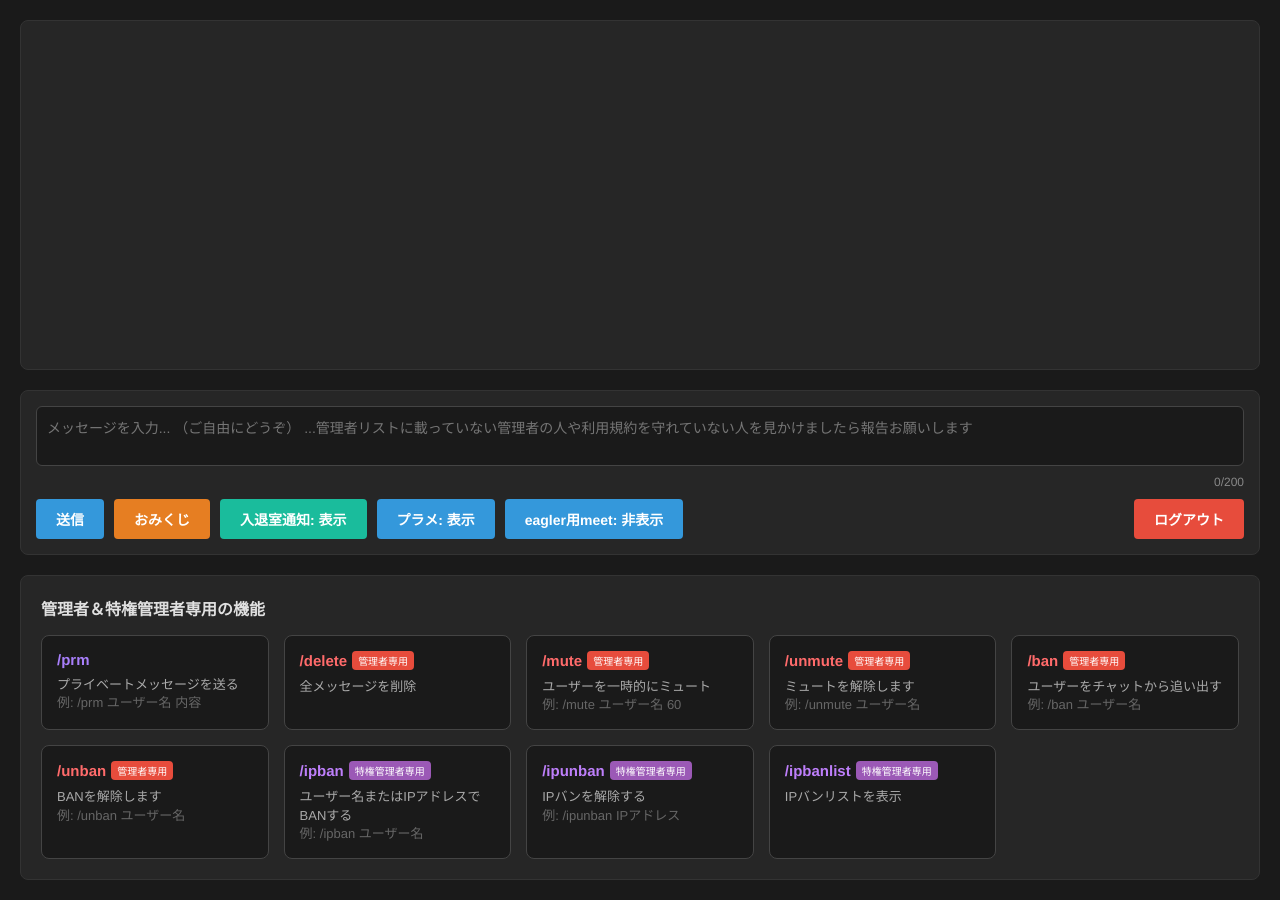
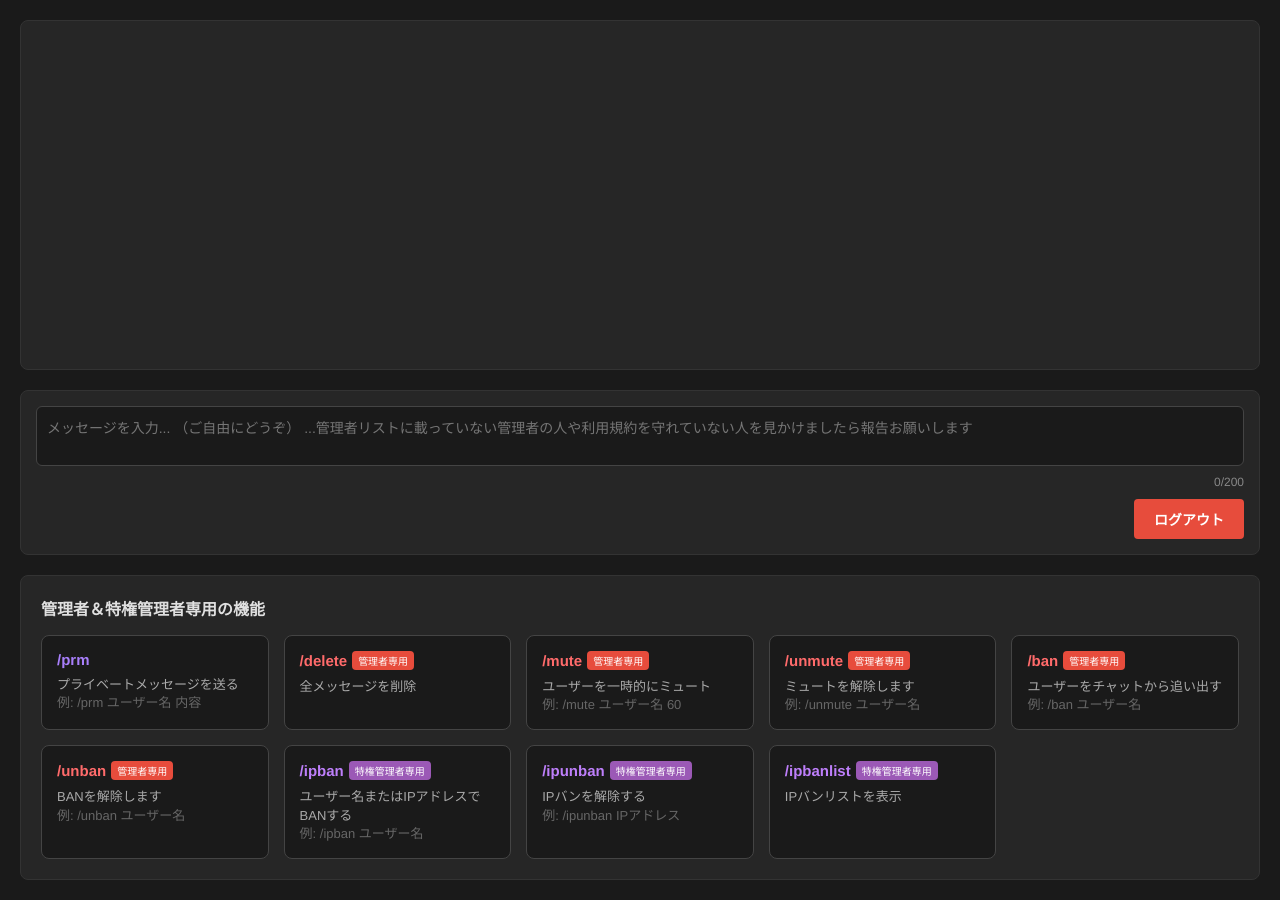
Before and after one commit to senadayon/minna-no-chat, a website: page public/chat.html in a window 1280 px wide. Drawn offline with nearby package versions, Linux system fonts and the light colour scheme; no server answers; sample sign-in values are in the browser's storage.

Commit message:
Update chat.html

```diff
--- a/public/chat.html
+++ b/public/chat.html
@@ -56,11 +56,7 @@
 
         <div class="button-row">
             <div class="left-buttons">
-                <button class="btn btn-blue" onclick="sendMessage()">送信</button>
-                <button class="btn btn-orange">おみくじ</button>
-                <button class="btn btn-cyan">入退室通知: 表示</button>
-                <button class="btn btn-blue">プラメ: 表示</button>
-                <button class="btn btn-blue">eagler用meet: 非表示</button>
+
             </div>
             <button class="btn btn-red" onclick="logout()">ログアウト</button>
         </div>
```
